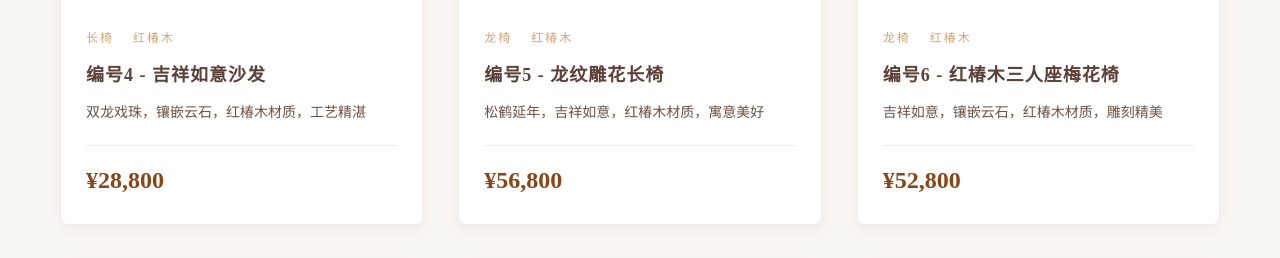
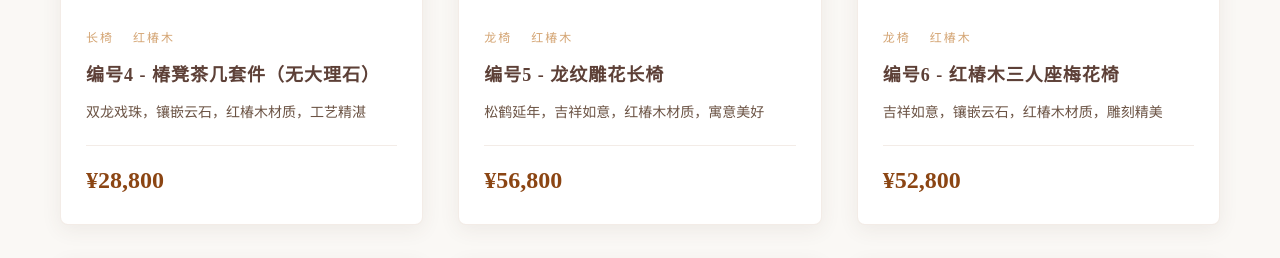
Before and after one commit to qian1yuu/furniture-website, a Flask app: page / in a window 1280 px wide, after a click on "产品展示". Shown: the part 2522-2780 px from the top of the page. Run offline with Flask 3, Linux system fonts and the light colour scheme.

Commit message:
修复图片点击放大功能和修改编号4名称
- 修复 product-overlay 遮罩层拦截点击事件的问题（添加 pointer-events 控制）
- 编号4名称改为 椿凳茶几套件（无大理石）

```diff
--- a/app.py
+++ b/app.py
@@ -73,7 +73,7 @@ furniture_products = [
     },
     {
         'id': 4,
-        'name': '编号4 - 吉祥如意沙发',
+        'name': '编号4 - 椿凳茶几套件（无大理石）',
         'price': 28800,
         'category': '长椅',
         'wood': '红椿木',
--- a/static/css/style.css
+++ b/static/css/style.css
@@ -495,10 +495,12 @@ body {
     justify-content: center;
     opacity: 0;
     transition: var(--transition);
+    pointer-events: none;
 }
 
 .product-card:hover .product-overlay {
     opacity: 1;
+    pointer-events: auto;
 }
 
 .btn-view {
@@ -997,7 +999,7 @@ body {
     .product-detail-content {
         padding: 30px;
     }
-}
+
 
 .lightbox {
     display: none;
```
